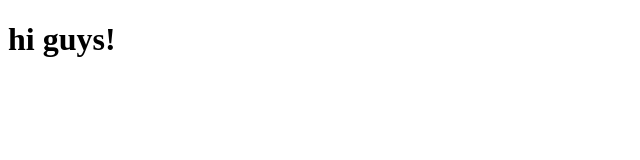
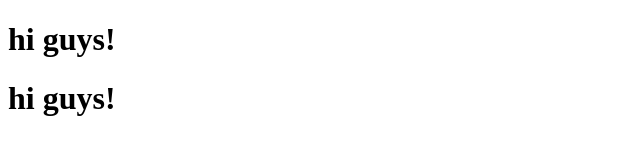
Before and after one commit to PanasiukAndriy/gittrain, a plain HTML site: page index.html in a window 1280 px wide. Shown: the whole page, without its empty margins (0-640 px from the left). Drawn offline with Linux system fonts and the light colour scheme.

Commit message:
update starter page

```diff
--- a/index.html
+++ b/index.html
@@ -7,6 +7,7 @@
 
 <body>
     <h1>hi guys!</h1>
+    <h1>hi guys!</h1>
 
 </body>
 
```
